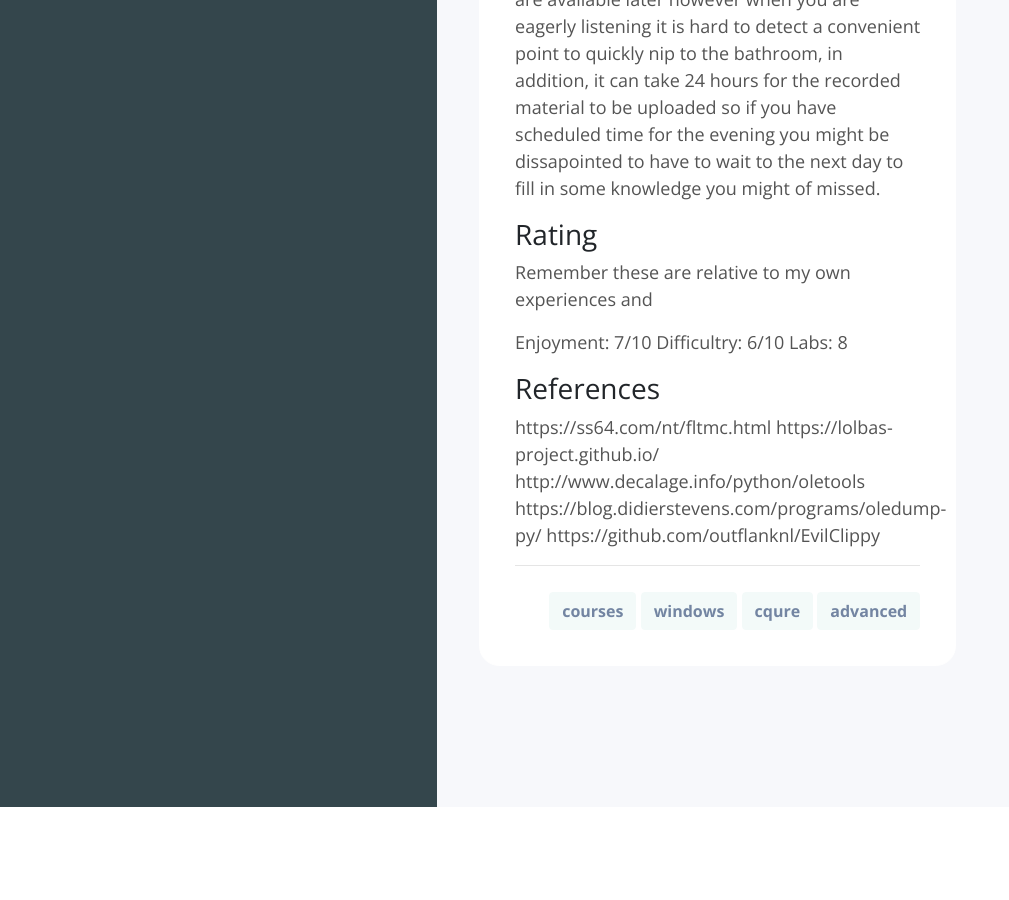
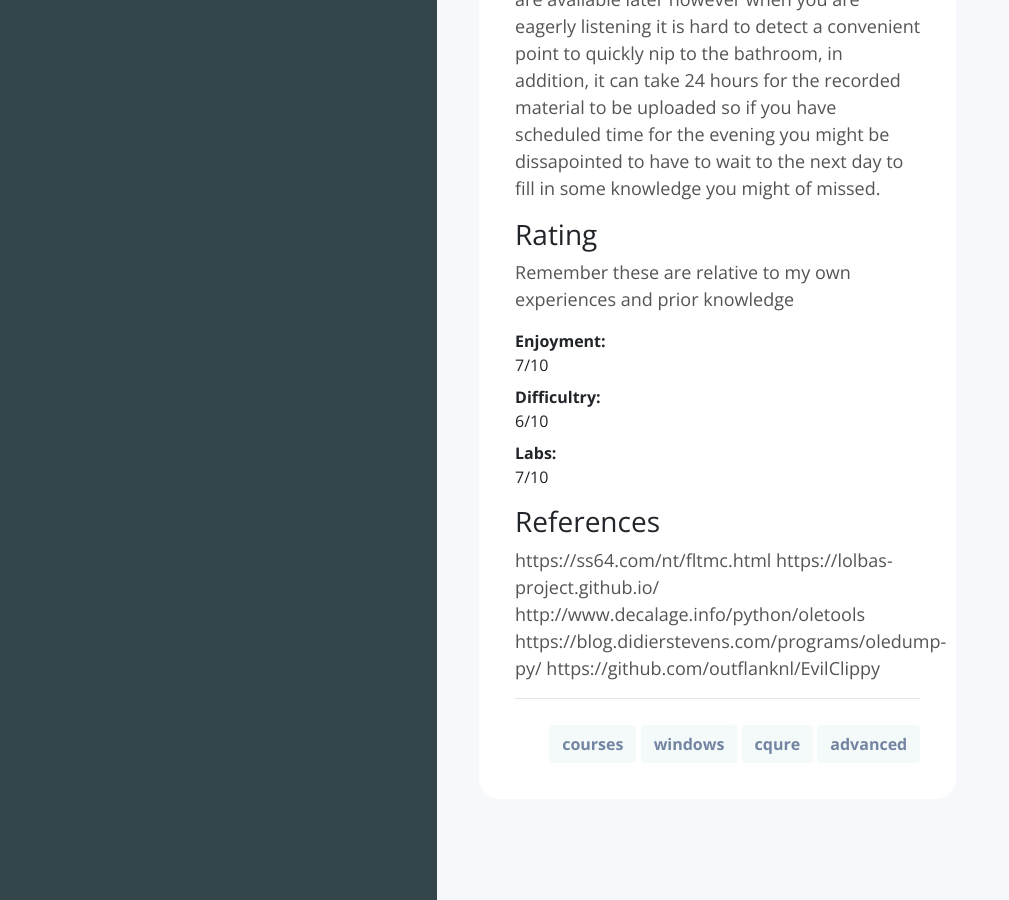
Before and after one commit to cleverberry/evilsaint, a Jekyll site: the page built from _posts/2020-11-24-cqure-academy-advanced-windows-security-course-2021-module-2.md, in a window 1280 px wide and 900 px high, scrolled down 3258 px. Shown: the whole window, without its empty margins (0-1009 px from the left). Built offline with Jekyll 4.4.1, drawn with Linux system fonts in a browser that asks for light colours; nearby versions of some CDN libraries; a style sheet for code colours, icons or effects is not loaded; before the commit the page ends 4065 px from its top, so only the background shows below that.

Commit message:
Update 2020-11-24-cqure-academy-advanced-windows-security-course-2021-module-2.md

```diff
--- a/_posts/2020-11-24-cqure-academy-advanced-windows-security-course-2021-module-2.md
+++ b/_posts/2020-11-24-cqure-academy-advanced-windows-security-course-2021-module-2.md
@@ -60,11 +60,16 @@ If I had one gripe with the course so far I would say it is the fact the webinar
 
 ### Rating
 
-Remember these are relative to my own experiences and
+Remember these are relative to my own experiences and prior knowledge
 
-Enjoyment: 7/10
-Difficultry: 6/10
-Labs: 8
+<dl>
+<dt>Enjoyment:</dt>
+<dd>7/10</dd>
+<dt>Difficultry:</dt>
+<dd>6/10</dd>
+<dt>Labs:</dt>
+<dd>7/10</dd>
+</dl>
 
 ### References
 
```
